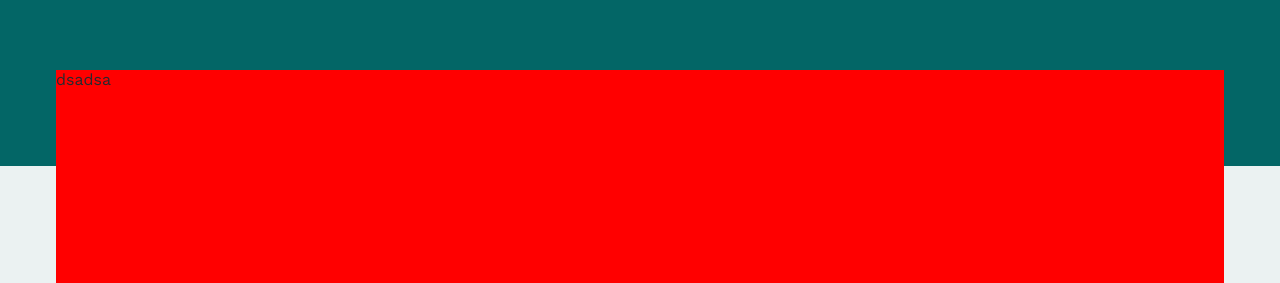
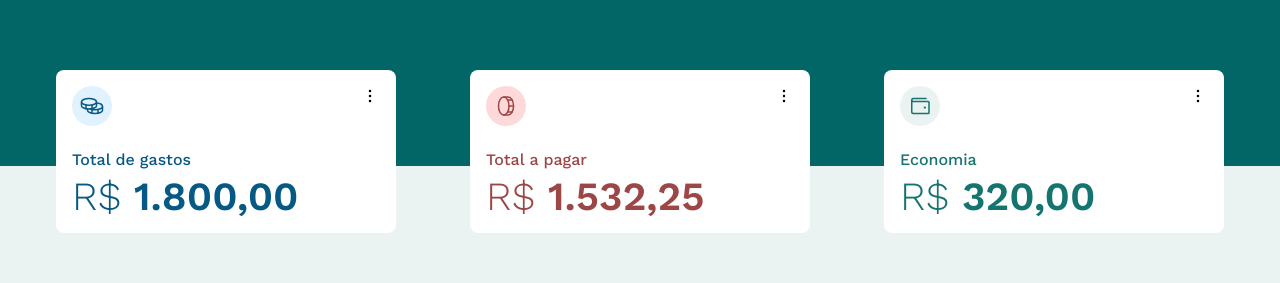
Before and after one commit to GuiSelair/finance.app, a Next.js app in the folder frontend/: page / in a window 1280 px wide. Shown: the part 202-485 px from the top of the page. Built offline with nearby package versions, Linux system fonts and the light colour scheme; no server answers; what use-context-selector would draw is missing.

Commit message:
Feat: Added SummaryCard component

```diff
--- /dev/null
+++ b/frontend/src/components/pages/home/SummaryCard/index.tsx
@@ -0,0 +1,59 @@
+import { Coins, DotsThreeVertical, IconProps } from 'phosphor-react';
+import {
+	SummaryCardContainer,
+	IconContainer,
+	OptionsContainer,
+	CardContent,
+	PriceContainer,
+} from './styles';
+
+interface SummaryCardProps {
+	icon?: React.ComponentType<IconProps>;
+	title: string;
+	value: number;
+	options?: React.ReactNode;
+	variant?: 'info' | 'error' | 'success';
+}
+
+export default function SummaryCard({
+	title,
+	value,
+	icon: Icon,
+	options,
+	variant,
+}: SummaryCardProps) {
+	const priceFormatted = new Intl.NumberFormat('pt-BR', {
+		currency: 'BRL',
+		style: 'currency',
+		minimumFractionDigits: 2,
+		maximumFractionDigits: 3,
+	})
+		.format(value)
+		.replace('R$', '');
+
+	const shouldShowHeader = Icon;
+
+	return (
+		<SummaryCardContainer variant={variant ?? 'info'}>
+			{shouldShowHeader && (
+				<header>
+					{Icon && (
+						<IconContainer>
+							<Icon />
+						</IconContainer>
+					)}
+				</header>
+			)}
+			<OptionsContainer>
+				<DotsThreeVertical weight="bold" size={20} color="#000" />
+			</OptionsContainer>
+			<CardContent>
+				<span>{title}</span>
+				<PriceContainer>
+					<span>R$</span>
+					<strong>{priceFormatted}</strong>
+				</PriceContainer>
+			</CardContent>
+		</SummaryCardContainer>
+	);
+}
--- /dev/null
+++ b/frontend/src/components/pages/home/SummaryCard/styles.ts
@@ -0,0 +1,80 @@
+import styled from 'styled-components';
+
+const summaryCardVariants = {
+	info: {
+		text: '#075985',
+		headerBackground: '#e0f2fe',
+	},
+	error: {
+		text: '#9D4646',
+		headerBackground: '#FFD9D9',
+	},
+	success: {
+		text: '#14746F',
+		headerBackground: '#EBF2F2',
+	},
+};
+
+interface SummaryCardProps {
+	variant: 'info' | 'error' | 'success';
+}
+
+export const SummaryCardContainer = styled.article<SummaryCardProps>`
+	background: ${props => props.theme.colors.white};
+	display: flex;
+	flex-direction: column;
+	padding: 1rem;
+	border-radius: 8px;
+	position: relative;
+	color: ${props => summaryCardVariants[props.variant].text};
+
+	> header {
+		display: flex;
+		justify-content: space-between;
+		margin-bottom: 1.5rem;
+
+		> div {
+			background: ${props =>
+				summaryCardVariants[props.variant].headerBackground};
+		}
+	}
+`;
+
+export const IconContainer = styled.div`
+	border-radius: 50%;
+	display: flex;
+	align-items: center;
+	justify-content: center;
+	width: 40px;
+	height: 40px;
+`;
+
+export const OptionsContainer = styled.div`
+	position: absolute;
+	top: 16px;
+	right: 16px;
+`;
+
+export const CardContent = styled.section`
+	display: flex;
+	flex-direction: column;
+
+	> span {
+		font-weight: 500;
+		display: block;
+		margin-bottom: 0.5rem;
+	}
+`;
+
+export const PriceContainer = styled.div`
+	font-size: 2.5rem;
+	line-height: 100%;
+
+	> span {
+		font-weight: 300;
+	}
+
+	> strong {
+		font-weight: 600;
+	}
+`;
--- a/frontend/src/pages/index.tsx
+++ b/frontend/src/pages/index.tsx
@@ -1,5 +1,29 @@
+import SummaryCard from '@/components/pages/home/SummaryCard';
 import { HomeContainer } from '@/styles/pages/home.style';
+import { Coins, CoinVertical, Wallet } from 'phosphor-react';
 
 export default function Home(): JSX.Element {
-	return <HomeContainer>dsadsa</HomeContainer>;
+	return (
+		<HomeContainer>
+			<div>
+				<SummaryCard
+					title="Total de gastos"
+					value={1800}
+					icon={() => <Coins size={24} />}
+				/>
+				<SummaryCard
+					title="Total a pagar"
+					value={1532.25}
+					icon={() => <CoinVertical size={24} />}
+					variant="error"
+				/>
+				<SummaryCard
+					title="Economia"
+					value={320}
+					variant="success"
+					icon={() => <Wallet size={24} />}
+				/>
+			</div>
+		</HomeContainer>
+	);
 }
--- a/frontend/src/styles/pages/home.style.ts
+++ b/frontend/src/styles/pages/home.style.ts
@@ -3,5 +3,11 @@ import styled from 'styled-components';
 export const HomeContainer = styled.div`
 	width: 100%;
 	height: 800px;
-	background-color: red;
+
+	> div {
+		display: grid;
+		grid-template-columns: repeat(3, 1fr);
+		gap: 74px;
+		align-items: center;
+	}
 `;
```
